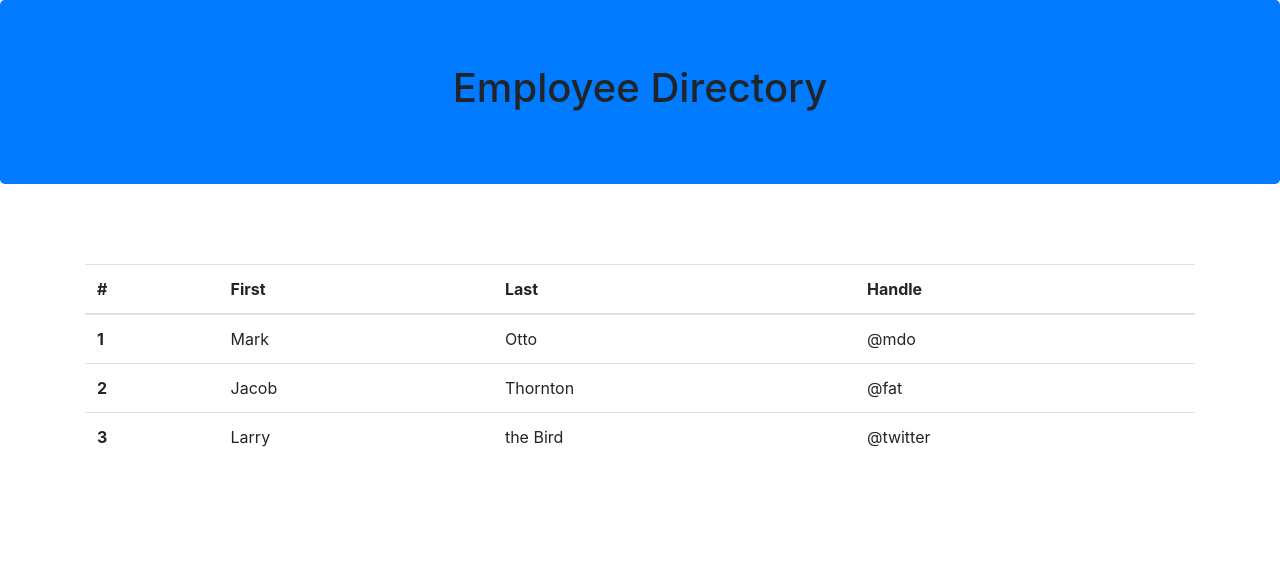
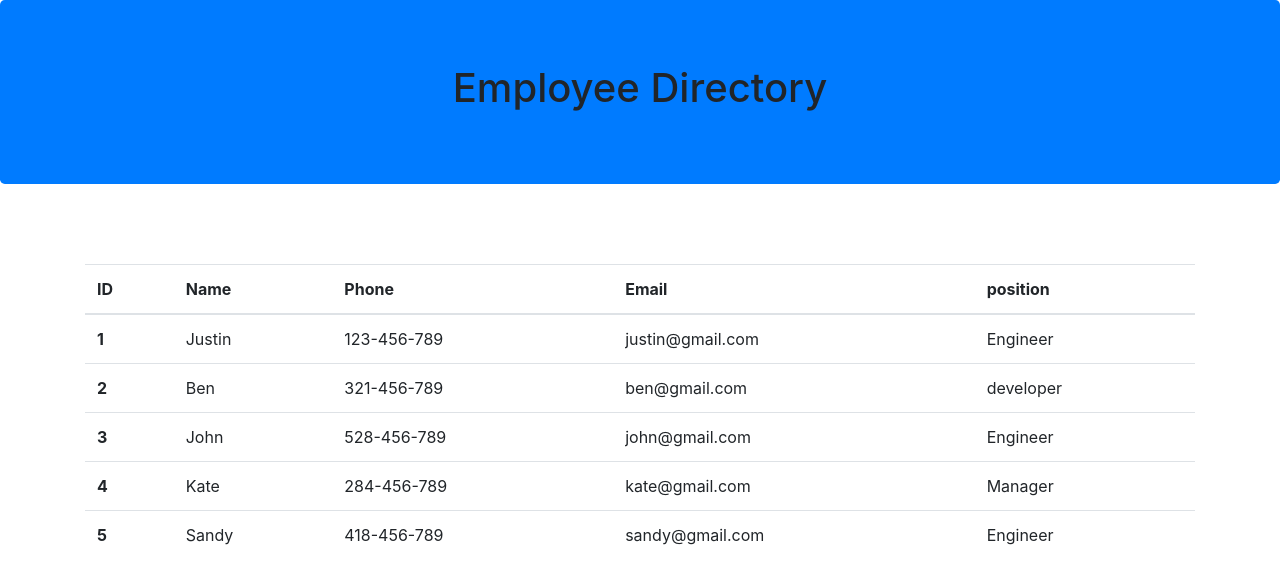
Before and after one commit to Chih-Chien-Lin/-React-Employee-Directory, a React (Create React App) app: page / in a window 1280 px wide. Shown: the top 584 px of the page. Built offline with nearby package versions, Linux system fonts and the light colour scheme.

Commit message:
create table with employee info

```diff
--- a/src/App.js
+++ b/src/App.js
@@ -1,43 +1,7 @@
 import React from "react";
 import EmployeeDirectory from "./components/Employee-directory";
 
-const employees = [
-    {
-        id: 1,
-        name: "Justin",
-        email: "justin@gmail.com",
-        phone: "123-456-789",
-        position: "Engineer"
-    },
-    {
-        id: 2,
-        name: "Ben",
-        email: "ben@gmail.com",
-        phone: "321-456-789",
-        position: "developer"
-    },
-    {
-        id: 3,
-        name: "John",
-        email: "john@gmail.com",
-        phone: "528-456-789",
-        position: "Engineer"
-    },
-    {
-        id: 4,
-        name: "Kate",
-        email: "kate@gmail.com",
-        phone: "284-456-789",
-        position: "Manager"
-    },
-    {
-        id: 5,
-        name: "Sandy",
-        email: "sandy@gmail.com",
-        phone: "418-456-789",
-        position: "Engineer"
-    },
-];
+
 
 const App = () => <EmployeeDirectory />;
 
--- a/src/components/Employee-directory.js
+++ b/src/components/Employee-directory.js
@@ -1,6 +1,45 @@
 import React, { Component } from "react";
 import JumboSec from "./JumboSec"
 import TableSec from "./TableSec"
+
+
+const employees = [
+  {
+      id: 1,
+      name: "Justin",
+      email: "justin@gmail.com",
+      phone: "123-456-789",
+      position: "Engineer"
+  },
+  {
+      id: 2,
+      name: "Ben",
+      email: "ben@gmail.com",
+      phone: "321-456-789",
+      position: "developer"
+  },
+  {
+      id: 3,
+      name: "John",
+      email: "john@gmail.com",
+      phone: "528-456-789",
+      position: "Engineer"
+  },
+  {
+      id: 4,
+      name: "Kate",
+      email: "kate@gmail.com",
+      phone: "284-456-789",
+      position: "Manager"
+  },
+  {
+      id: 5,
+      name: "Sandy",
+      email: "sandy@gmail.com",
+      phone: "418-456-789",
+      position: "Engineer"
+  },
+];
 
 class EmployeeDirect extends Component {
   state = {
@@ -13,13 +52,12 @@ class EmployeeDirect extends Component {
 
 
 
-
   render() {
     return (
       <div>
         <JumboSec />
         <br></br><br></br>
-        <TableSec />
+        <TableSec employees = {employees}/>
       </div>
     );
   }
--- a/src/components/TableSec.js
+++ b/src/components/TableSec.js
@@ -2,36 +2,33 @@ import React from "react";
 
 // Whenever we try to render an array containing JSX, React knows to render each JSX element separately
 function TableSec(props) {
+    console.log("props: ", props)
     return (
         <div className="container">
             <table className="table">
                 <thead>
                     <tr>
-                        <th scope="col">#</th>
-                        <th scope="col">First</th>
-                        <th scope="col">Last</th>
-                        <th scope="col">Handle</th>
+                        <th scope="col">ID</th>
+                        <th scope="col">Name</th>
+                        <th scope="col">Phone</th>
+                        <th scope="col">Email</th>
+                        <th scope="col">position</th>
                     </tr>
                 </thead>
                 <tbody>
-                    <tr>
-                        <th scope="row">1</th>
-                        <td>Mark</td>
-                        <td>Otto</td>
-                        <td>@mdo</td>
-                    </tr>
-                    <tr>
-                        <th scope="row">2</th>
-                        <td>Jacob</td>
-                        <td>Thornton</td>
-                        <td>@fat</td>
-                    </tr>
-                    <tr>
-                        <th scope="row">3</th>
-                        <td>Larry</td>
-                        <td>the Bird</td>
-                        <td>@twitter</td>
-                    </tr>
+
+                    {props.employees.map(employee => (
+                        <tr key = {employee.id}>
+                            <th scope="row" >{employee.id}</th>
+
+                            <td>{employee.name}</td>
+
+                            <td>{employee.phone}</td>
+
+                            <td>{employee.email}</td>
+                            <td>{employee.position}</td>
+                        </tr>
+                    ))}
                 </tbody>
             </table>
         </div>
```
